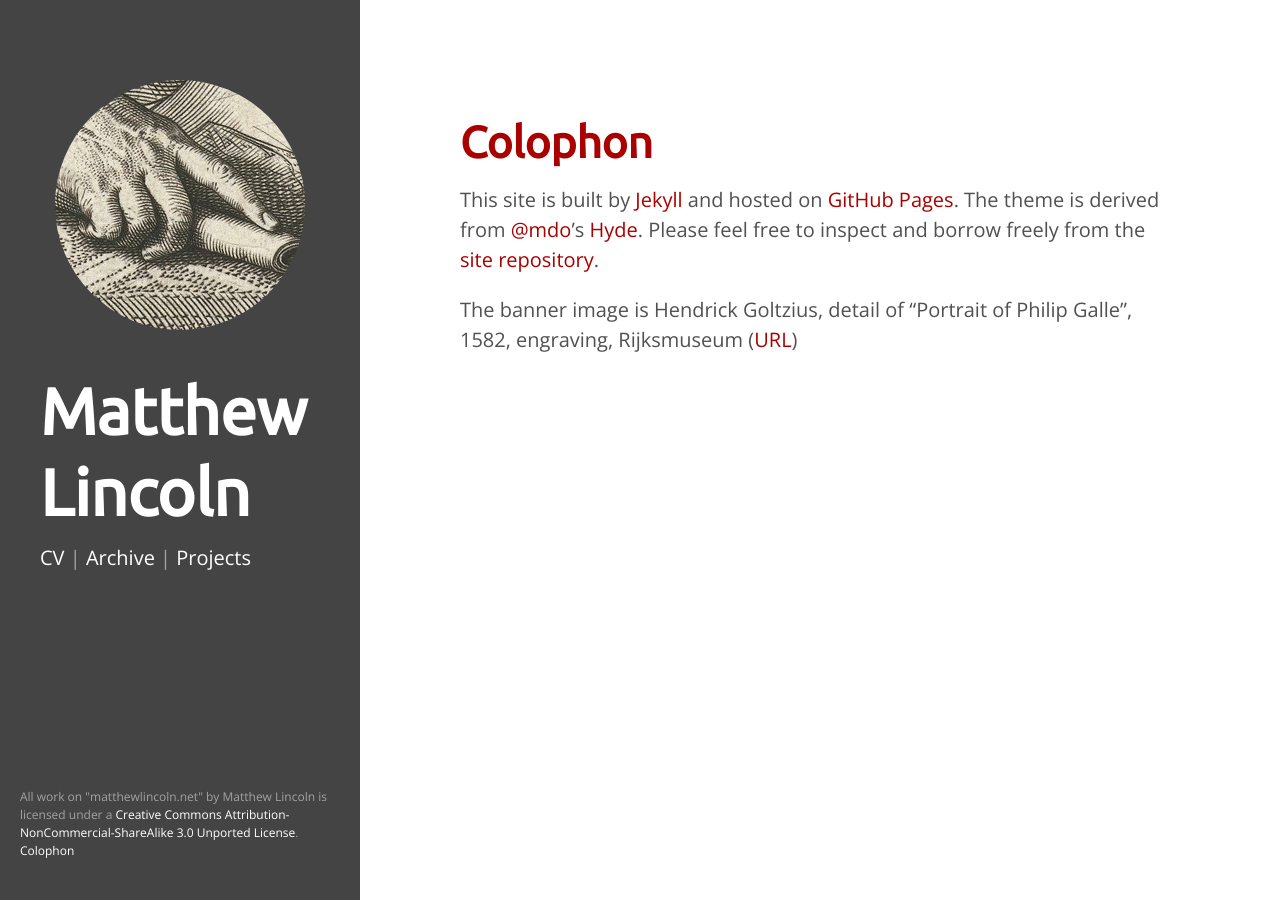
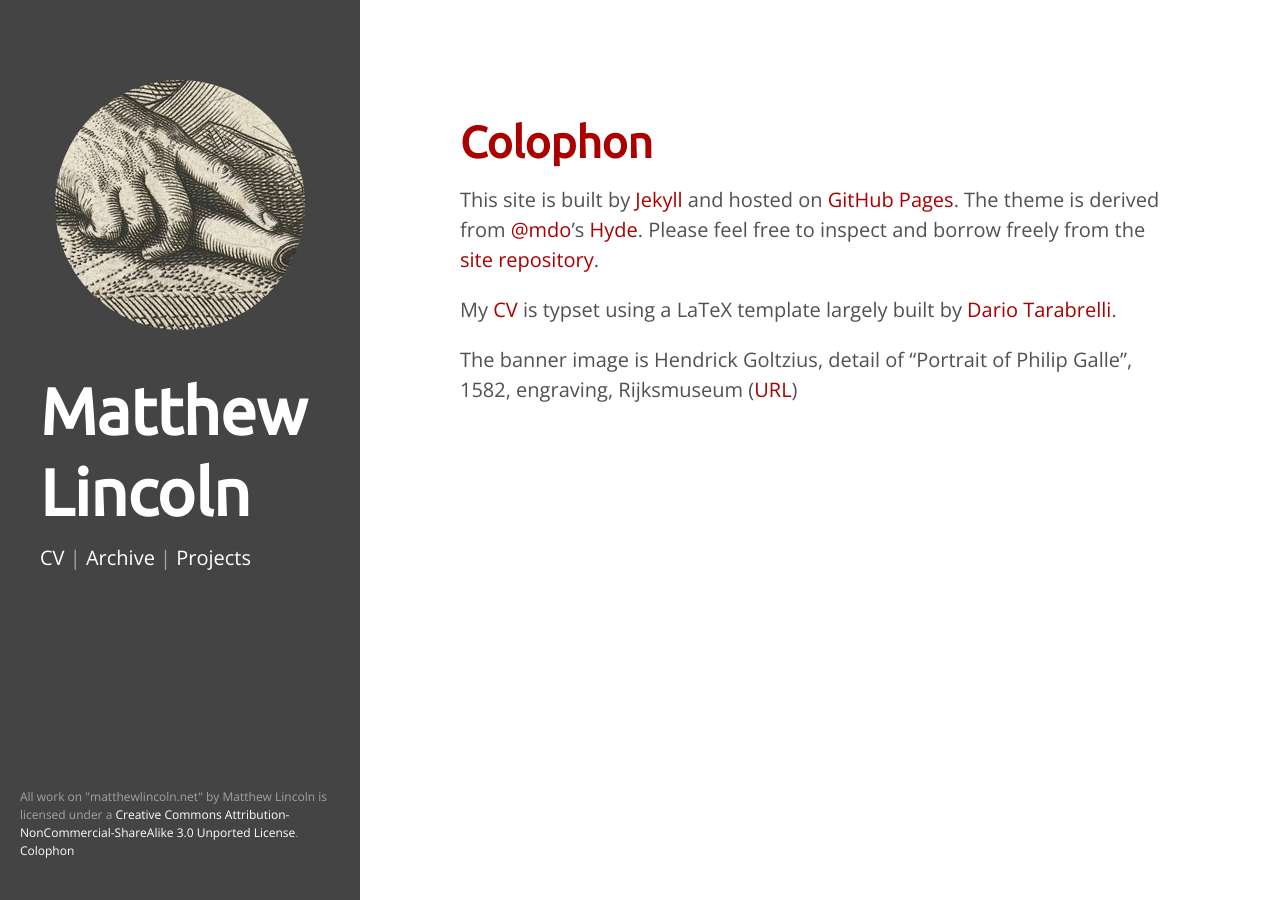
Before and after one commit to mdlincoln/mdlincoln.github.io, a Jekyll site: the page built from colophon/index.md, in a window 1280 px wide. Built offline with Jekyll 4.4.1, drawn with Linux system fonts in a browser that asks for light colours.

Commit message:
Add CV colophon

```diff
--- a/colophon/index.md
+++ b/colophon/index.md
@@ -8,4 +8,6 @@ This site is built by [Jekyll](http://jekyll.rb) and hosted on [GitHub Pages](ht
 The theme is derived from [@mdo](https://twitter.com/mdo)'s [Hyde](http://hyde.getpoole.com/).
 Please feel free to inspect and borrow freely from the [site repository](http://github.com/mdlincoln/mdlincoln.github.io).
 
+My [CV](/about) is typset using a LaTeX template largely built by [Dario Tarabrelli](http://nitens.org/taraborelli/cvtex).
+
 The banner image is {{ site.data.site.banner.name }} ([URL]({{ site.data.site.banner.source }}))
```
